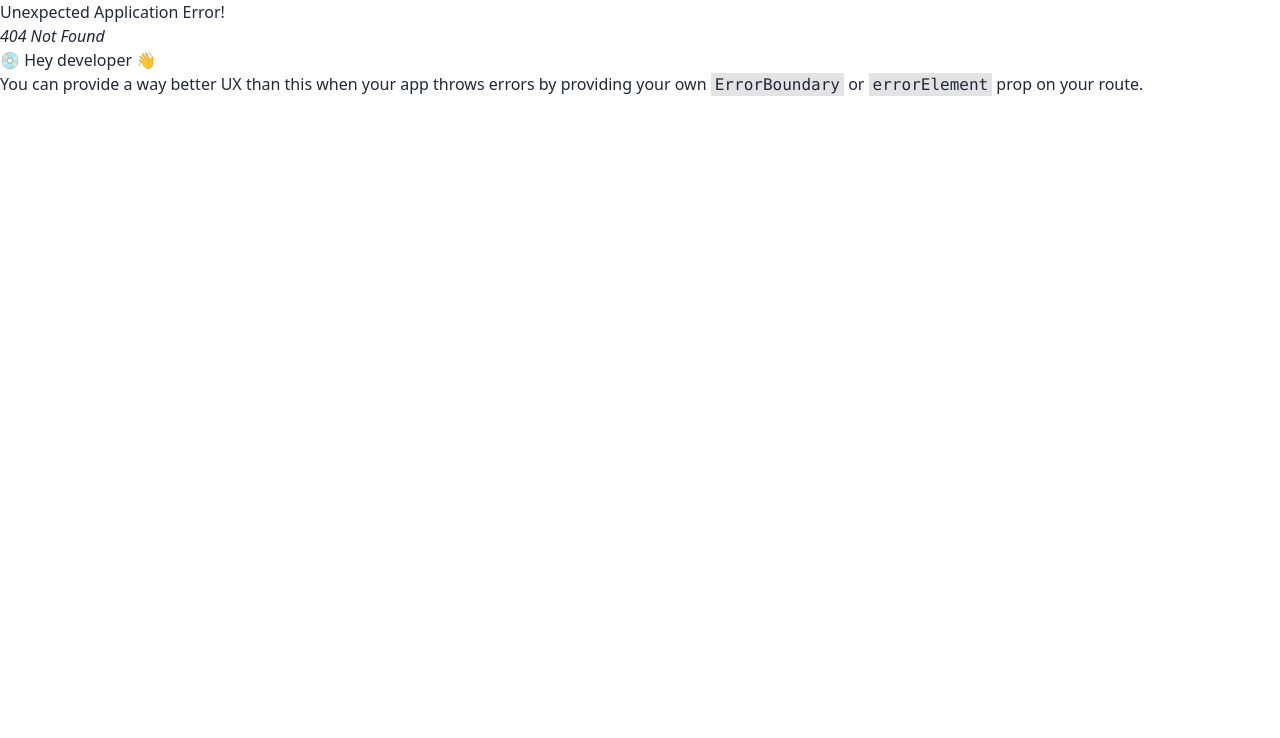
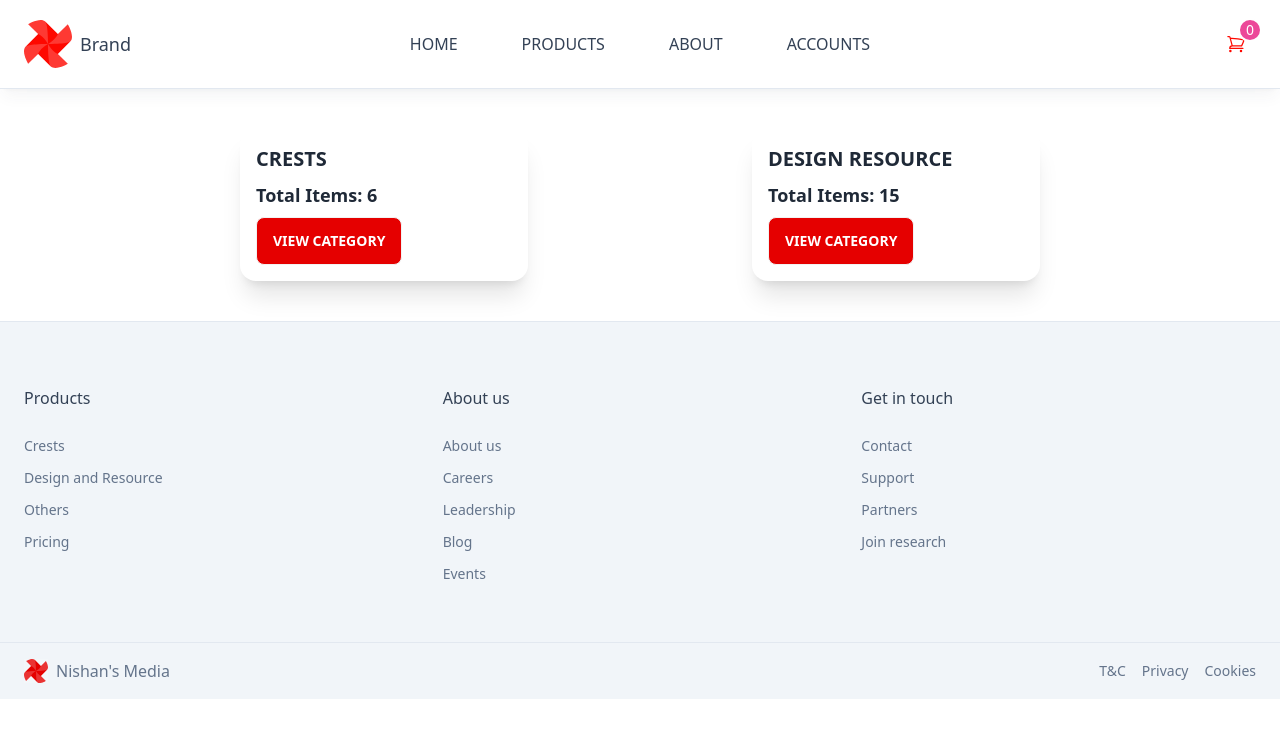
Before and after one commit to Soikotdeb/nishans-media-client, a React (Vite) app: page /products-page in a window 1280 px wide. Before the commit this address had no page. Shown: the top 738 px of the page. Built offline with nearby package versions, Linux system fonts and the light colour scheme.

Commit message:
Get products by category

```diff
--- /dev/null
+++ b/src/Pages/Products/CategoryCard/CategoryCard.jsx
@@ -0,0 +1,25 @@
+import React from 'react';
+import { Link } from 'react-router-dom';
+
+const CategoryCard = ({ category, handleCategoryClick }) => {
+    return (
+        <div>
+            <div className="card w-72 bg-base-100 shadow-xl">
+                {/* <figure><img className="h-auto w-auto" src={} alt="product" /></figure> */}
+                <div className="p-4 spce-y-1">
+                    <h2 className="card-title font-bold uppercase">{category}</h2>
+
+                    <p className="card-title text-lg py-2">Total Items: {category.length}</p>
+
+                    <div className="flex justify-between items-center">
+                        <div className="card-actions justify-end">
+                            <Link className='btn bg-primary text-white text-semibold' to={`/selected/${category}`} onClick={() => handleCategoryClick(category)}>View Category</Link>
+                        </div>
+                    </div>
+                </div>
+            </div>
+        </div>
+    );
+};
+
+export default CategoryCard;
--- /dev/null
+++ b/src/Pages/Products/ProductsPage.jsx
@@ -0,0 +1,38 @@
+import React, { useState } from 'react';
+import { Link, useLoaderData } from 'react-router-dom';
+import CategoryCard from './CategoryCard/CategoryCard';
+import SelectedCategory from './SelectedCategory/SelectedCategory';
+
+const ProductsPage = () => {
+  const data = useLoaderData();
+  const [selectedCategory, setSelectedCategory] = useState(null);
+
+  if (!data) {
+    return <div>Loading...</div>;
+  }
+
+  const categories = Array.from(new Set(data.map(product => product.category)));
+
+  const handleCategoryClick = (category) => {
+    setSelectedCategory(category);
+  };
+
+  return (
+    <div className="products-page">
+      {/* Category cards */}
+      <div className='grid  grid-cols-1 md:grid-cols-2 place-items-center w-4/5 mx-auto py-10' >
+        {categories.map(category => (
+          <CategoryCard key={category} category={category} onClick={() => handleCategoryClick(category)} />
+        ))}
+      </div>
+
+      {/* Product cards based on selected category */}
+      {selectedCategory &&
+        data.filter(product => product.category === selectedCategory).map(product => (
+          <SelectedCategory key={product.id} product={product} />
+        ))}
+    </div>
+  );
+};
+
+export default ProductsPage;
--- a/src/Routes/Router.jsx
+++ b/src/Routes/Router.jsx
@@ -3,6 +3,8 @@ import Main from "../Layout/Main";
 import AboutUsPage from "../Pages/AboutUs/AboutUsPage/AboutUsPage";
 import Home from "../Pages/Home/Home/Home";
 import Accounts from "../Pages/Accounts/Accounts";
+import ProductsPage from "../Pages/Products/ProductsPage";
+import SelectedCategory from "../Pages/Products/SelectedCategory/SelectedCategory";
 
 const router = createBrowserRouter([
     {
@@ -10,17 +12,28 @@ const router = createBrowserRouter([
         element: <Main></Main>,
         children: [
             {
-              path: '/',
-              element: <Home></Home>
+                path: '/',
+                element: <Home></Home>
             },
             {
-              path: '/about',
-              element: <AboutUsPage></AboutUsPage>
+                path: '/about',
+                element: <AboutUsPage></AboutUsPage>
             },
             {
-                path:'accounts',
-                element:<Accounts />
+                path: 'accounts',
+                element: <Accounts />
+            },
+            {
+                path: 'products-page',
+                element: <ProductsPage />,
+                loader: () => fetch("products.json").then(response => response.json())
+            },
+            {
+                path: "/selected/:category",
+                element: <SelectedCategory />,
+                loader: ({ params }) => fetch("/products.json").then((res) => res.json())
             }
+
 
         ]
     },
--- a/src/Shared/Navbar/Navbar.jsx
+++ b/src/Shared/Navbar/Navbar.jsx
@@ -4,8 +4,6 @@ import { Link } from "react-router-dom";
 
 const Navbar = () => {
     const [isToggleOpen, setIsToggleOpen] = useState(false)
-
-
 
 return (
     <>
@@ -20,11 +18,10 @@ return (
                 >
                     {/*      <!-- Brand logo --> */}
                     <a
-                        id="WindUI"
-                        aria-label="WindUI logo"
-                        aria-current="page"
+                        id="logo"
+                        aria-label="logo"
                         className="flex items-center gap-2 whitespace-nowrap py-3 text-lg focus:outline-none lg:flex-1"
-                        href="javascript:void(0)"
+                        href="/"
                     >
                         <svg
                             width="300"
@@ -87,20 +84,16 @@ return (
                     >
                         <li role="none" className="flex items-stretch">
                             <Link to={'/'} role="menuitem"
-                                aria-haspopup="false"
-                                className="flex items-center gap-2 py-4 transition-colors duration-300 hover:text-[#fe0800] focus:text-[#fe0800] focus:outline-none focus-visible:outline-none lg:px-8"
-                                href="javascript:void(0)">
+
+                                className="flex items-center gap-2 py-4  uppercase transition-colors duration-300 hover:text-[#fe0800] focus:text-[#fe0800] focus:outline-none  lg:px-8">
                                 Home
                             </Link>
                         </li>
                         <li role="none" className="flex items-stretch">
                             <Link
-                                to="/products"
+                                to="/products-page"
                                 role="menuitem"
-                                aria-current="page"
-                                aria-haspopup="false"
-                                className="flex items-center gap-2 py-4 transition-colors duration-300 hover:text-[#fe0800] focus:text-[#fe0800] focus:outline-none focus-visible:outline-none lg:px-8"
-                                href="javascript:void(0)"
+                                className="flex items-center gap-2 py-4  uppercase transition-colors duration-300 hover:text-[#fe0800] focus:text-[#fe0800] focus:outline-none  lg:px-8"
                             >
                                 <span>Products</span>
                             </Link>
@@ -108,9 +101,7 @@ return (
                         <li role="none" className="flex items-stretch">
                             <Link to='/about'
                                 role="menuitem"
-                                aria-haspopup="false"
-                                className="flex items-center gap-2 py-4 transition-colors duration-300 hover:text-[#fe0800] focus:text-[#fe0800] focus:outline-none focus-visible:outline-none lg:px-8"
-                                href="javascript:void(0)"
+                                className="flex items-center gap-2 py-4  uppercase transition-colors duration-300 hover:text-[#fe0800] focus:text-[#fe0800] focus:outline-none  lg:px-8"
                             >
                                 <span>About</span>
                             </Link>
@@ -118,9 +109,8 @@ return (
                         <li role="none" className="flex items-stretch">
                             <Link to='/accounts'
                                 role="menuitem"
-                                aria-haspopup="false"
-                                className="flex items-center gap-2 py-4 transition-colors duration-300 hover:text-[#fe0800] focus:text-[#fe0800] focus:outline-none focus-visible:outline-none lg:px-8"
-                                href="javascript:void(0)"
+                                className="flex items-center gap-2 py-4  uppercase transition-colors duration-300 hover:text-[#fe0800] focus:text-[#fe0800] focus:outline-none  lg:px-8"
+                                href="#"
                             >
                                 <span>Accounts</span>
                             </Link>
```
Also changed, not shown: src/Pages/Products/SelectedCategory/SelectedCategory.jsx (added).
